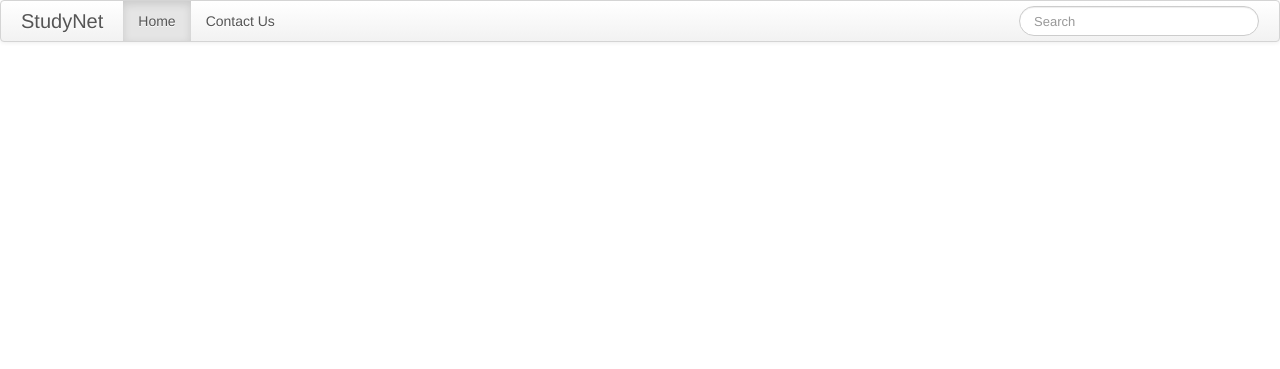
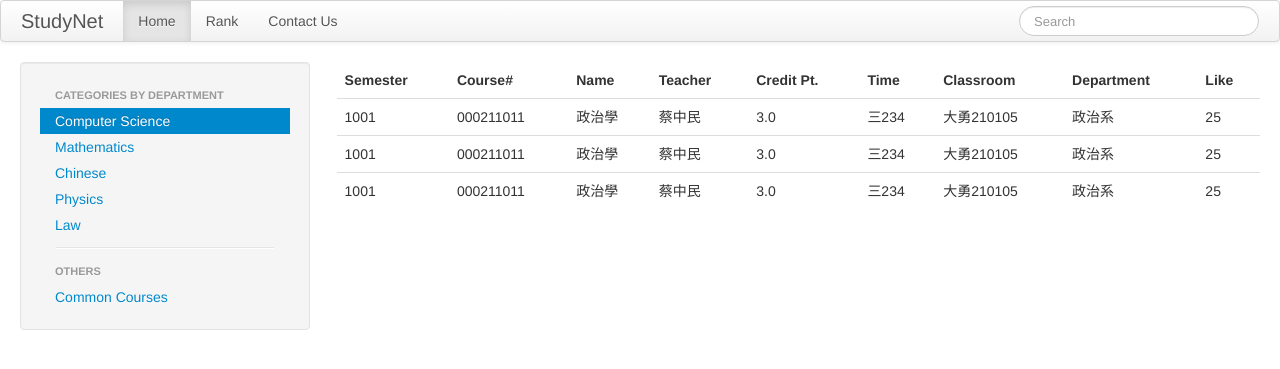
Before and after one commit to littleq0903/ss-sites, a Django app: page /prototype/ in a window 1280 px wide. Shown: the top 369 px of the page. Run offline with Django 3.2, Linux system fonts and the light colour scheme.

Commit message:
added prototype content

```diff
--- a/studynet/templates/prototype.html
+++ b/studynet/templates/prototype.html
@@ -7,11 +7,13 @@
 
 </head>
 <body>
+    <!-- Navtigation Bar -->
     <div class="navbar">
         <div class="navbar-inner">
             <a class="brand" href="#">StudyNet</a>
             <ul class="nav">
                 <li class="active"><a href="#">Home</a></li>
+                <li><a href="#">Rank</a></li>
                 <li><a href="mailto:littleq0903@gmail.com">Contact Us</a></li>
                 <li><a href="#"></a></li>
             </ul>
@@ -21,6 +23,86 @@
         </div>
     </div>
 
+    <!-- Fluid System -->
+    <div class="container-fluid">
+        <div class="row-fluid">
+
+            <!-- Left float -->
+            <div class="span3">
+                <!-- Sidebar -->
+                <div class="well sidebar-nav">
+                    <ul class="nav nav-list">
+                        <li class="nav-header">Categories By Department</li>
+                        <li class="active"><a href="#">Computer Science</a></li>
+                        <li><a href="#">Mathematics</a></li>
+                        <li><a href="#">Chinese</a></li>
+                        <li><a href="#">Physics</a></li>
+                        <li><a href="#">Law</a></li>
+                        <li class="divider"></li>
+                        <li class="nav-header">Others</li>
+                        <li><a href="#">Common Courses</a></li>
+                    </ul>
+                </div>
+            </div>
+
+            <!-- Right float -->
+            <div class="span9">
+                <!-- Courses Table -->
+                <table class="table table-hover">
+                    <thead>
+                        <tr>
+                            <th>Semester</th>
+                            <th>Course#</th>
+                            <th>Name</th>
+                            <th>Teacher</th>
+                            <th>Credit Pt.</th>
+                            <th>Time</th>
+                            <th>Classroom</th>
+                            <th>Department</th>
+                            <th>Like</th>
+                        </tr>
+                    </thead>
+                    <tbody>
+                        <tr>
+                            <td>1001</td>
+                            <td>000211011</td>
+                            <td>政治學</td>
+                            <td>蔡中民</td>
+                            <td>3.0</td>
+                            <td>三234</td>
+                            <td>大勇210105</td>
+                            <td>政治系</td>
+                            <td>25</td>
+                        </tr>
+                        <tr>
+                            <td>1001</td>
+                            <td>000211011</td>
+                            <td>政治學</td>
+                            <td>蔡中民</td>
+                            <td>3.0</td>
+                            <td>三234</td>
+                            <td>大勇210105</td>
+                            <td>政治系</td>
+                            <td>25</td>
+                        </tr>
+                        <tr>
+                            <td>1001</td>
+                            <td>000211011</td>
+                            <td>政治學</td>
+                            <td>蔡中民</td>
+                            <td>3.0</td>
+                            <td>三234</td>
+                            <td>大勇210105</td>
+                            <td>政治系</td>
+                            <td>25</td>
+                        </tr>
+
+                    </tbody>
+
+                </table>
+            </div>
+        </div>
+    </div>
 <script src="{{ STATIC_URL }}js/bootstrap.min.js"></script>
 </body>
 </html>
```
